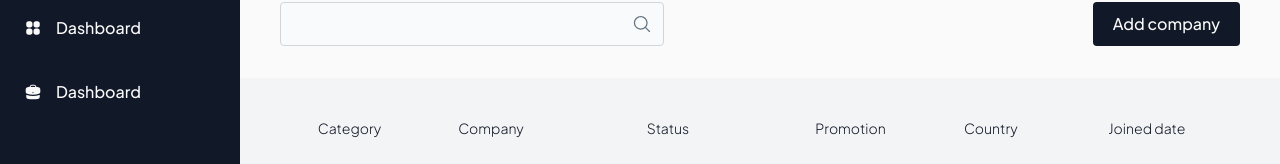
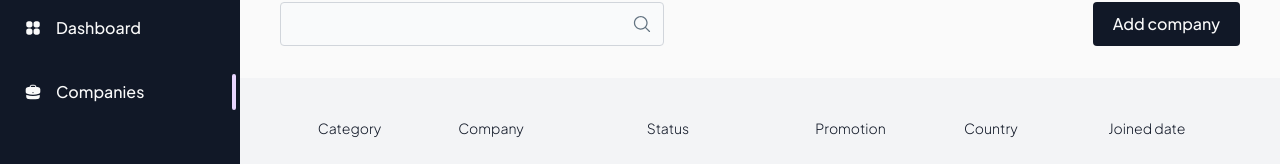
Before and after one commit to mestn1y1/nextJSTest, a Next.js app in the folder crm/: page /companies in a window 1280 px wide. Shown: the part 123-287 px from the top of the page. Built offline with nearby package versions, Linux system fonts and the light colour scheme; no server answers.

Commit message:
adding after element for curent page,edit exit button ,use hooks for navigate

```diff
--- a/crm/src/app/(admin)/companies/[id]/page.tsx
+++ b/crm/src/app/(admin)/companies/[id]/page.tsx
@@ -2,15 +2,17 @@ import Header from '../../../components/header';
 import React from 'react';
 
 export interface PageProps {
-  params: {
+  params: Promise<{
     id: string;
-  };
+  }>;
 }
 
-export default function Page({ params }: PageProps) {
+export default async function Page({ params }: PageProps) {
+  const resolvedParams = await params;
+
   return (
     <>
-      <Header>Company ({params.id})</Header>
+      <Header>Company ({resolvedParams.id})</Header>
     </>
   );
 }
--- a/crm/src/app/(admin)/companies/page.tsx
+++ b/crm/src/app/(admin)/companies/page.tsx
@@ -6,6 +6,7 @@ import AddCompanyButton from '../../components/add-company-button';
 import CompanyTable from '../../components/company-table';
 import CompanyRow from '../../components/company-row';
 import { CompanyStatus } from '../../../lib/api';
+
 export interface PageProps {}
 
 export default function Page({}: PageProps) {
--- a/crm/src/app/(admin)/layout.tsx
+++ b/crm/src/app/(admin)/layout.tsx
@@ -6,6 +6,7 @@ export interface LayoutProps {
 }
 
 export default function Layout({ children }: LayoutProps) {
+  console.log('rendering');
   return (
     <>
       <Sidebar />
--- a/crm/src/app/components/client-component.tsx
+++ b/crm/src/app/components/client-component.tsx
@@ -6,7 +6,6 @@ export interface ClientComponentProps {
 }
 
 export default function ClientComponent({ children }: ClientComponentProps) {
-  console.log('Client component');
   return (
     <div>
       <span>Client Component</span>
--- a/crm/src/app/components/server-component copy.tsx
+++ b/crm/src/app/components/server-component copy.tsx
@@ -1,4 +1,3 @@
-import { headers } from 'next/headers';
 import React from 'react';
 export interface ServerComponentCopyProps {
   children?: React.ReactNode;
@@ -7,8 +6,6 @@ export interface ServerComponentCopyProps {
 export default function ServerComponentCopy({
   children,
 }: ServerComponentCopyProps) {
-  console.log('Server component Copy');
-  console.log(headers());
   return (
     <div>
       <span>Server Component Copy</span>
--- a/crm/src/app/components/server-component.tsx
+++ b/crm/src/app/components/server-component.tsx
@@ -4,7 +4,6 @@ export interface ServerComponentProps {
 }
 
 export default function ServerComponent({ children }: ServerComponentProps) {
-  console.log('Server component');
   return (
     <div>
       <span>Server Component</span>
--- a/crm/src/app/components/sidebar-item.tsx
+++ b/crm/src/app/components/sidebar-item.tsx
@@ -1,7 +1,10 @@
 import React from 'react';
 import Image from 'next/image';
+import Link from 'next/link';
+import clsx from 'clsx';
 
 export interface SidebarItemProps {
+  current?: boolean;
   pathname: string;
   src: string;
   alt: string;
@@ -9,6 +12,7 @@ export interface SidebarItemProps {
 }
 
 export default function SidebarItem({
+  current,
   pathname,
   src,
   alt,
@@ -16,10 +20,17 @@ export default function SidebarItem({
 }: SidebarItemProps) {
   return (
     <li>
-      <a href={pathname} className="flex items-center h-9 mx-1 gap-3.5">
+      <Link
+        href={pathname}
+        className={clsx(
+          'flex items-center h-9 mx-1 gap-3.5',
+          current &&
+            'after:h-full after:ml-auto after:border-2 after:border-purple-200 after:rounded-sm'
+        )}
+      >
         <Image className="ml-5" width={18} height={18} src={src} alt={alt} />
         <span className="font-medium text-zinc-50">{children}</span>
-      </a>
+      </Link>
     </li>
   );
 }
--- a/crm/src/app/components/sidebar.tsx
+++ b/crm/src/app/components/sidebar.tsx
@@ -1,9 +1,18 @@
+'use client';
+
 import React from 'react';
 import Image from 'next/image';
 import SidebarItem from './sidebar-item';
+import { usePathname, useRouter } from 'next/navigation';
 export interface SidebarProps {}
 
 export default function Sidebar({}: SidebarProps) {
+  const roter = useRouter();
+  const pathname = usePathname();
+  const handleClick = () => {
+    roter.push('/');
+  };
+
   return (
     <aside className="fixed top-0 left-0 z40 w-60 h-screen ">
       <div className="flex flex-col h-full overflow-y-auto bg-gray-900">
@@ -16,6 +25,7 @@ export default function Sidebar({}: SidebarProps) {
         />
         <ul className="space-y-7">
           <SidebarItem
+            current={pathname === '/dashboard'}
             pathname="/dashboard"
             src="/icons/squares.svg"
             alt="Dashboard icon"
@@ -23,14 +33,18 @@ export default function Sidebar({}: SidebarProps) {
             Dashboard
           </SidebarItem>
           <SidebarItem
+            current={pathname === '/companies'}
             pathname="/companies"
             src="/icons/briefcase.svg"
             alt="companies icon"
           >
-            Dashboard
+            Companies
           </SidebarItem>
         </ul>
-        <button className="flex items-center gap-2 p-6 mt-auto mx-auto">
+        <button
+          onClick={handleClick}
+          className="flex items-center gap-2 p-6 mt-auto mx-auto"
+        >
           <Image
             width={18}
             height={18}
--- a/crm/src/app/page.tsx
+++ b/crm/src/app/page.tsx
@@ -1,5 +1,4 @@
 export const dynamic = 'force-dynamic';
-import { headers } from 'next/headers';
 
 import AddCompanyButton from './components/add-company-button';
 import ServerComponent from './components/server-component';
```
